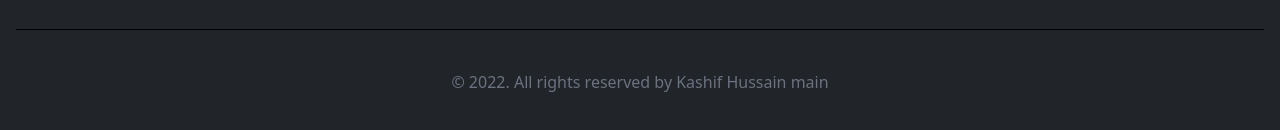
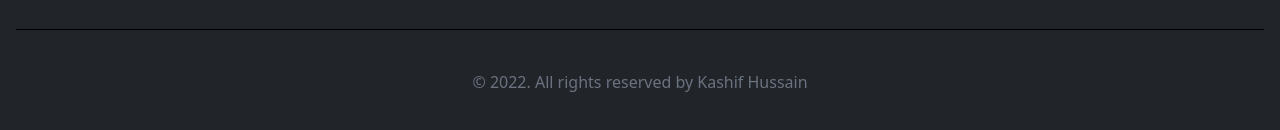
Before and after one commit to kashif-hussain6/Portfolio-react, a React (Create React App) app: page / in a window 1280 px wide. Shown: the part 7025-7155 px from the top of the page. Built offline with nearby package versions, Linux system fonts and the light colour scheme.

Commit message:
manage the prooject image

```diff
--- a/src/components/footer/FooterBottom.js
+++ b/src/components/footer/FooterBottom.js
@@ -7,7 +7,7 @@ const FooterBottom = () => {
 
 
         © 2022. All rights reserved by Kashif Hussain
- main
+
       </p>
     </div>
   );
```
Also changed, not shown: src/assets/images/projects/projectThree.jpeg.png (added), 1 other file (tests, documents, lock files or other folders).
